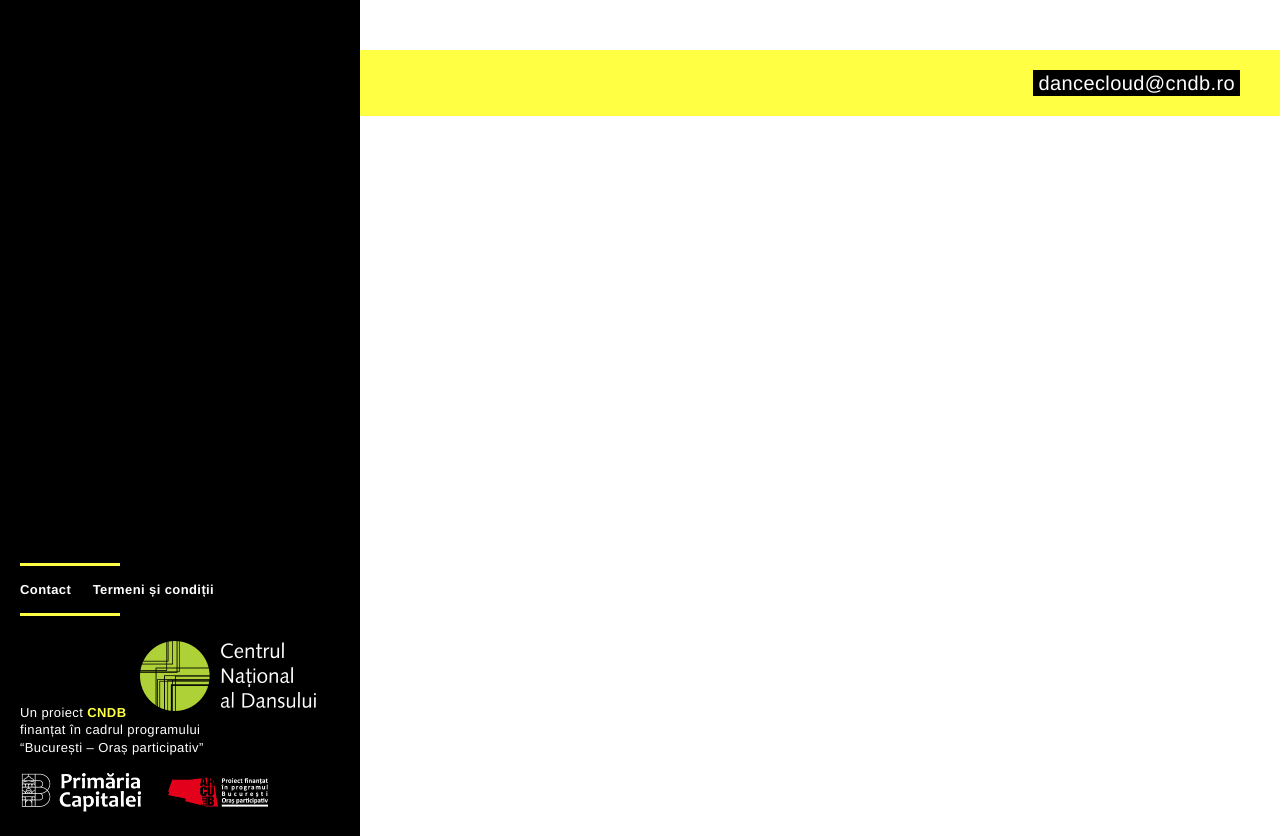
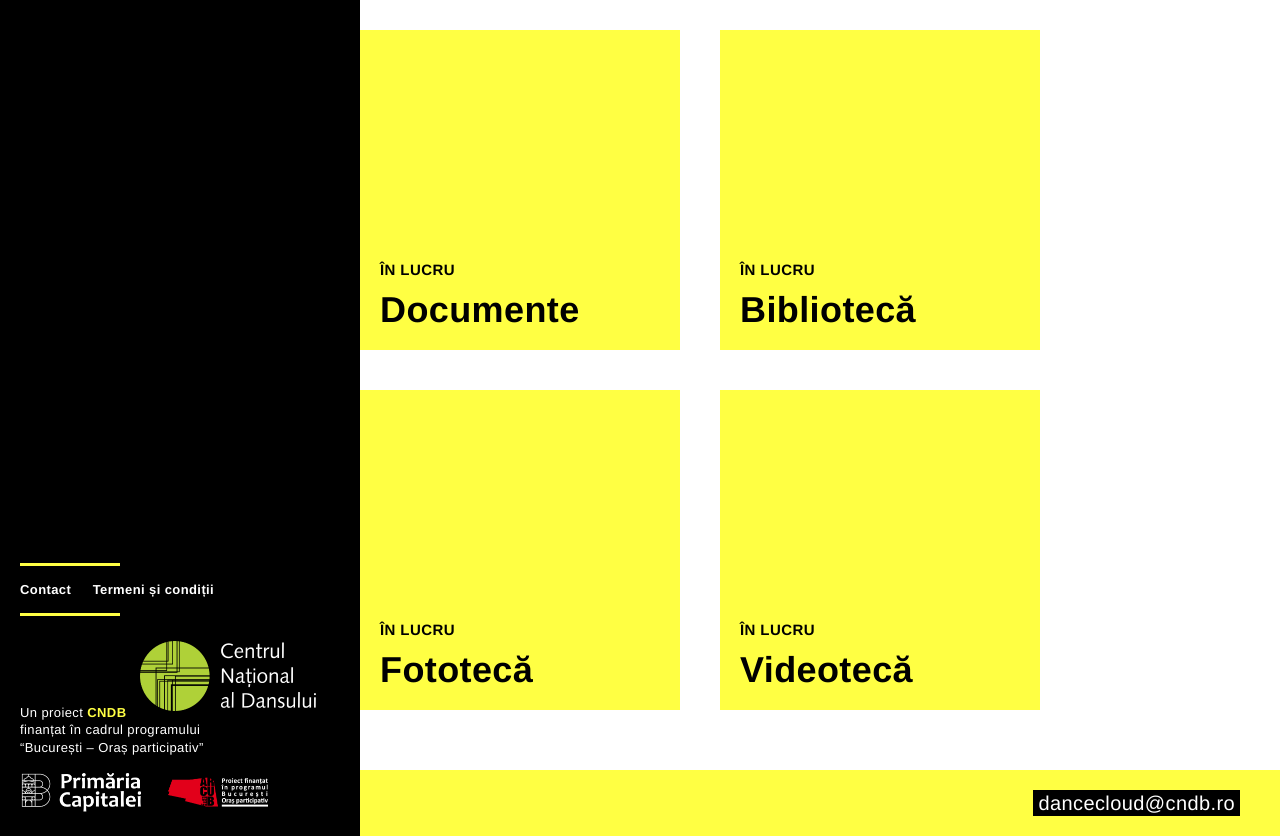
Before and after one commit to the-human-interface/dance-cloud, a Jekyll site: the page built from ieri/index.html, in a window 1280 px wide and 1400 px high, scrolled down 593 px. Shown: the part 564-1400 px from the top of the window. Built offline with Jekyll 4.4.1, drawn with Linux system fonts in a browser that asks for light colours.

Commit message:
sectiunile in lucru din /ieri

```diff
--- a/_sass/_layout.scss
+++ b/_sass/_layout.scss
@@ -563,6 +563,20 @@
   right: 4rem;
 }
 
+.card-wip {
+  background: #ffff43;
+}
+.card-wip::before {
+  background: transparent;
+}
+.card-wip .card-label {
+  color: #000;
+}
+.card-wip small {
+  display: block;
+  text-transform: uppercase
+}
+
 
 /**
  * Articles
--- a/ieri/index.html
+++ b/ieri/index.html
@@ -66,3 +66,39 @@
     </a>
   </li>
 </ul>
+
+<ul class="card-grid">
+  <!-- WIP -->
+  <li>
+    <span class="card card-wip">
+      <span class="card-label">
+        <small>În lucru</small>
+        <span>Documente</span>
+      </span>
+    </span>
+  </li>
+  <li>
+    <span class="card card-wip">
+      <span class="card-label">
+        <small>În lucru</small>
+        <span>Bibliotecă</span>
+      </span>
+    </span>
+  </li>
+  <li>
+    <span class="card card-wip">
+      <span class="card-label">
+        <small>În lucru</small>
+        <span>Fototecă</span>
+      </span>
+    </span>
+  </li>
+  <li>
+    <span class="card card-wip">
+      <span class="card-label">
+        <small>În lucru</small>
+        <span>Videotecă</span>
+      </span>
+    </span>
+  </li>
+</ul>
```
Also changed, not shown: 1 other file.
